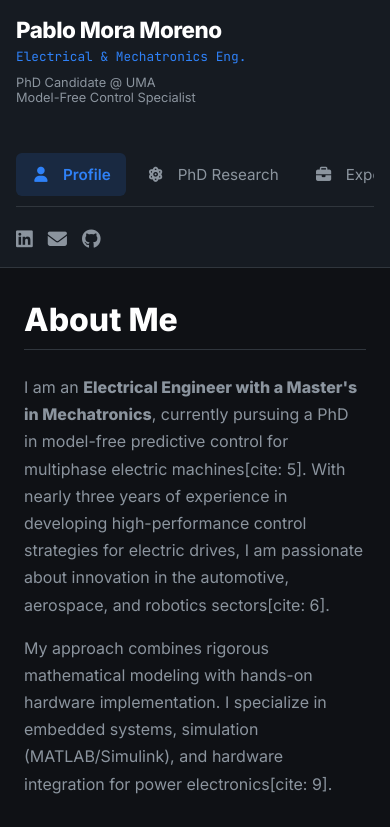
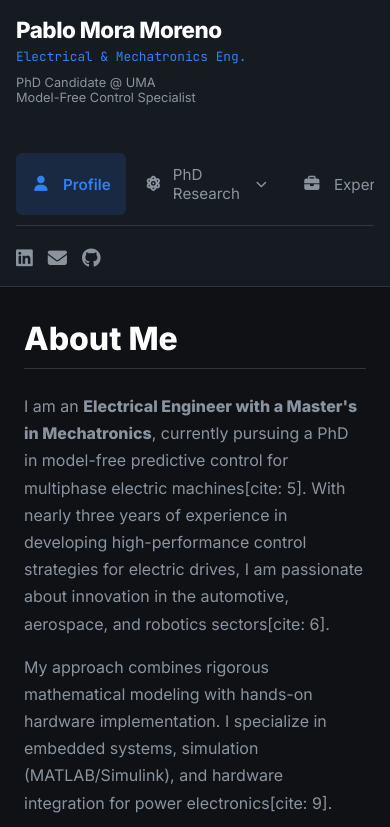
Before and after one commit to PMORAM-20/Personal-Portfolio, a plain HTML site: page index.html in a window 390 px wide. Shown: the top 827 px of the page. Drawn offline with Linux system fonts and the light colour scheme.

Commit message:
Añadida la funcionalidad del acordeaon en los tabs laterales

```diff
--- a/index.html
+++ b/index.html
@@ -117,6 +117,53 @@
             .main-content { padding: 2rem 1.5rem; overflow-y: visible; }
             .card-grid { grid-template-columns: 1fr; }
         }
+
+        /* --- NUEVOS ESTILOS PARA EL SIDEBAR JERÁRQUICO --- */
+        .nav-group-header {
+            display: flex;
+            justify-content: space-between;
+            align-items: center;
+            padding: 12px 15px;
+            border-radius: 6px;
+            cursor: pointer;
+            color: var(--text-muted);
+            font-size: 0.95rem;
+            transition: 0.2s;
+        }
+        .nav-group-header:hover { color: var(--text-main); background: rgba(255,255,255,0.03); }
+        .nav-group-header i.fa-chevron-down { font-size: 0.7rem; transition: transform 0.3s; }
+
+        /* Cuando el grupo está abierto, rotamos la flecha */
+        .nav-group.open .nav-group-header { color: var(--text-main); }
+        .nav-group.open .nav-group-header i.fa-chevron-down { transform: rotate(180deg); }
+
+        /* Contenedor de los sub-items (oculto por defecto) */
+        .nav-sub-menu {
+            max-height: 0;
+            overflow: hidden;
+            transition: max-height 0.4s ease-out;
+            padding-left: 10px; /* Indentación para jerarquía */
+        }
+
+        /* Sub-items individuales */
+        .nav-sub-item {
+            padding: 8px 15px 8px 32px; /* Más indentación a la izquierda */
+            font-size: 0.85rem;
+            color: var(--text-muted);
+            cursor: pointer;
+            display: block;
+            border-radius: 4px;
+            text-decoration: none;
+            transition: 0.2s;
+            position: relative;
+        }
+        .nav-sub-item:hover { color: var(--accent); background: rgba(47, 129, 247, 0.05); }
+
+        /* Línea vertical guía para la jerarquía (toque elegante tipo VS Code) */
+        .nav-sub-menu { border-left: 1px solid rgba(255,255,255,0.05); margin-left: 15px; }
+
+        /* Estado activo para sub-items */
+        .nav-sub-item.active { color: var(--accent); font-weight: 600; background: var(--accent-dim); }
     </style>
 </head>
 <body>
@@ -132,11 +179,48 @@
         </div>
 
         <ul class="nav-menu">
-            <li class="nav-item active" onclick="switchTab('profile')"><i class="fas fa-user"></i> Profile</li>
-            <li class="nav-item" onclick="switchTab('phd')"><i class="fas fa-atom"></i> PhD Research</li>
-            <li class="nav-item" onclick="switchTab('experience')"><i class="fas fa-briefcase"></i> Experience</li>
-            <li class="nav-item" onclick="switchTab('projects')"><i class="fas fa-code-branch"></i> Projects</li>
-            <li class="nav-item" onclick="switchTab('library')"><i class="fas fa-book"></i> Library & Ed.</li>
+            <li class="nav-item active" onclick="switchTab('profile', this)">
+                <i class="fas fa-user"></i> Profile
+            </li>
+
+            <li class="nav-group" id="group-phd">
+                <div class="nav-group-header" onclick="toggleGroup('group-phd')">
+                    <span style="display:flex; gap:12px; align-items:center;">
+                        <i class="fas fa-atom"></i> PhD Research
+                    </span>
+                    <i class="fas fa-chevron-down"></i>
+                </div>
+                <div class="nav-sub-menu">
+                    <a class="nav-sub-item" onclick="switchTab('phd-overview', this)">Overview</a>
+                    <a class="nav-sub-item" onclick="loadProjectDetail('phd-board', this)">9-Phase Control Board</a>
+                    <a class="nav-sub-item" onclick="loadProjectDetail('phd-papers', this)">Publications</a>
+                </div>
+            </li>
+
+            <li class="nav-item" onclick="switchTab('experience', this)">
+                <i class="fas fa-briefcase"></i> Experience
+            </li>
+
+            <li class="nav-group" id="group-projects">
+                <div class="nav-group-header" onclick="toggleGroup('group-projects')">
+                    <span style="display:flex; gap:12px; align-items:center;">
+                        <i class="fas fa-code-branch"></i> Projects
+                    </span>
+                    <i class="fas fa-chevron-down"></i>
+                </div>
+                <div class="nav-sub-menu">
+                    <a class="nav-sub-item" onclick="switchTab('projects', this)">All Projects</a>
+
+                    <a class="nav-sub-item" onclick="loadProjectDetail('proj-48v', this)">48V Electric Drive</a>
+                    <a class="nav-sub-item" onclick="loadProjectDetail('proj-rover', this)">WiFi Rover</a>
+                    <a class="nav-sub-item" onclick="loadProjectDetail('proj-servo', this)">Servo Drive (Robotics)</a>
+                    <a class="nav-sub-item" onclick="loadProjectDetail('proj-fault', this)">Fault Detection</a>
+                </div>
+            </li>
+
+            <li class="nav-item" onclick="switchTab('library', this)">
+                <i class="fas fa-book"></i> Library & Ed.
+            </li>
         </ul>
 
         <div class="social-links">
@@ -267,23 +351,67 @@
 
     <script>
         // --- LOGIC: TAB SWITCHING ---
-        function switchTab(tabId) {
-            // Hide all contents
-            document.querySelectorAll('.tab-content').forEach(el => el.classList.remove('active-tab'));
-            // Remove active class from nav items
-            document.querySelectorAll('.nav-item').forEach(el => el.classList.remove('active'));
+        // --- LOGIC: SIDEBAR & NAVIGATION ---
 
-            // Show target
-            document.getElementById('tab-' + tabId).classList.add('active-tab');
-            // Highlight nav item (simple loop matching)
-            const navItems = document.querySelectorAll('.nav-item');
-            if(tabId === 'profile') navItems[0].classList.add('active');
-            if(tabId === 'phd') navItems[1].classList.add('active');
-            if(tabId === 'experience') navItems[2].classList.add('active');
-            if(tabId === 'projects') navItems[3].classList.add('active');
-            if(tabId === 'library') navItems[4].classList.add('active');
+        // 1. Función para abrir/cerrar carpetas (Acordeón)
+        function toggleGroup(groupId) {
+            const group = document.getElementById(groupId);
+            const subMenu = group.querySelector('.nav-sub-menu');
+
+            // Toggle clase 'open' para rotar la flecha
+            group.classList.toggle('open');
+
+            // Animación de altura (slide down/up)
+            if (group.classList.contains('open')) {
+                subMenu.style.maxHeight = subMenu.scrollHeight + "px";
+            } else {
+                subMenu.style.maxHeight = "0";
+            }
         }
 
+        // 2. Función para cambiar pestañas principales (Nivel Superior)
+        function switchTab(tabId, element) {
+            // Ocultar todos los contenidos
+            document.querySelectorAll('.tab-content').forEach(el => el.classList.remove('active-tab'));
+
+            // Quitar active de todos los items (tanto padres como hijos)
+            document.querySelectorAll('.nav-item, .nav-sub-item').forEach(el => el.classList.remove('active'));
+
+            // Mostrar contenido target (Si existe)
+            // Nota: 'phd-overview' mapea al div 'tab-phd' original por ahora
+            let targetId = 'tab-' + tabId;
+            if(tabId === 'phd-overview') targetId = 'tab-phd';
+
+            const targetContent = document.getElementById(targetId);
+            if(targetContent) {
+                targetContent.classList.add('active-tab');
+            }
+
+            // Marcar activo el elemento clickado
+            if(element) element.classList.add('active');
+        }
+
+        // 3. PREPARACIÓN FUTURA: Cargar detalle de proyecto
+        // Esta función la desarrollaremos a fondo en el siguiente paso
+        function loadProjectDetail(projectId, element) {
+            // Por ahora, reutilizamos la lógica de marcar activo en el menú
+            document.querySelectorAll('.nav-item, .nav-sub-item').forEach(el => el.classList.remove('active'));
+            if(element) element.classList.add('active');
+
+            console.log("Cargando detalle del proyecto:", projectId);
+
+            // AQUÍ ES DONDE MAÑANA CREAREMOS LA MAGIA DE GENERAR EL HTML
+            // DEL PROYECTO DINÁMICAMENTE.
+            // Por hoy, abriremos la pestaña de 'projects' como fallback
+            if(projectId.includes('phd')) {
+                document.getElementById('tab-phd').classList.add('active-tab');
+            } else {
+                document.getElementById('tab-projects').classList.add('active-tab');
+            }
+
+            // (Opcional) Scroll al inicio
+            document.querySelector('.main-content').scrollTop = 0;
+        }
         // --- DATA SOURCE (EDIT THIS) ---
 
         const experienceData = [
```
